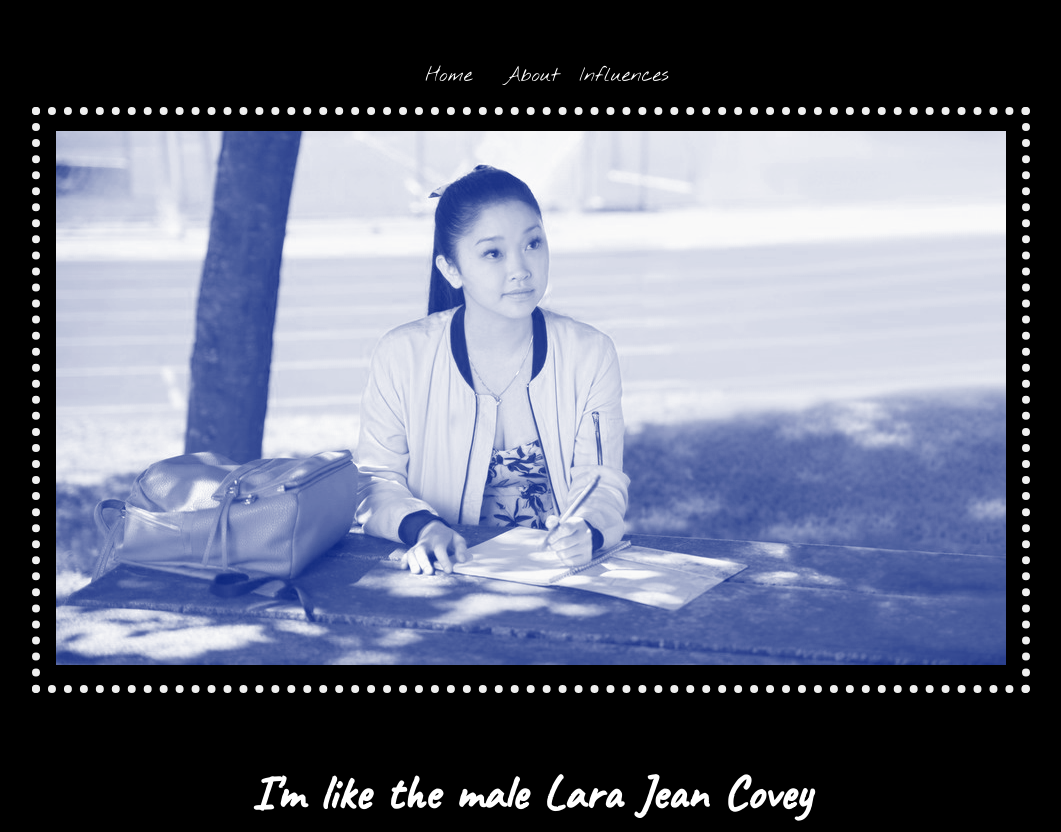
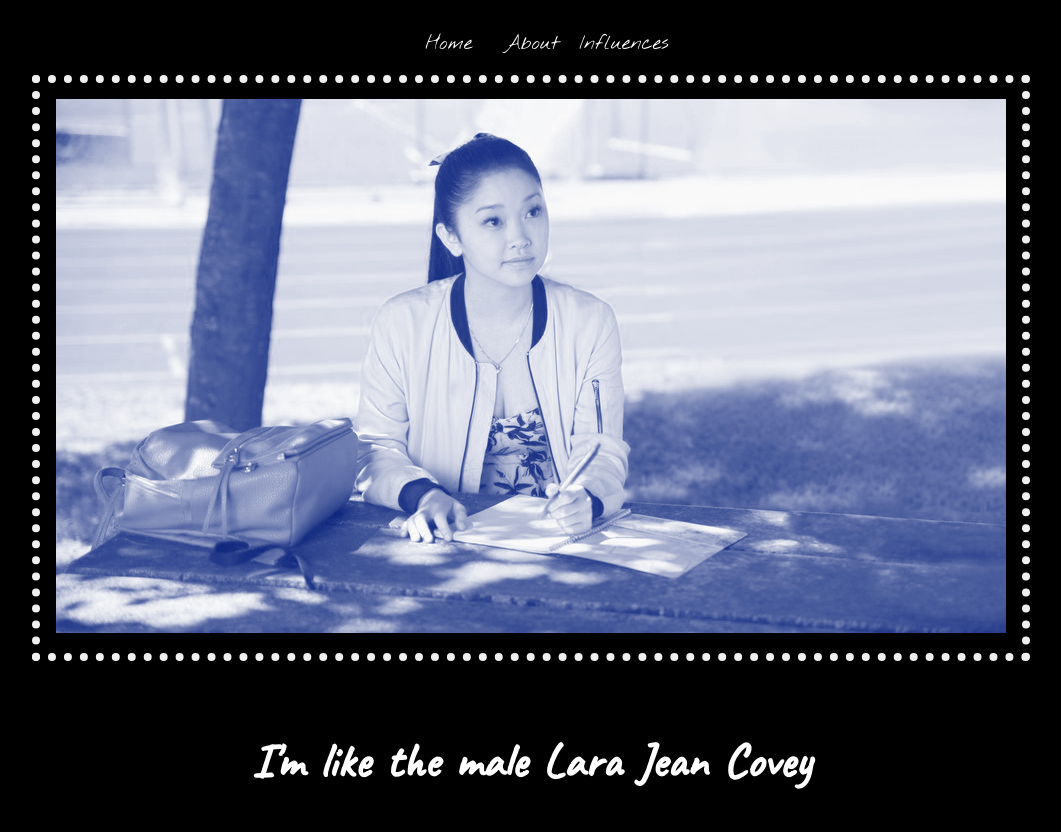
Before and after one commit to YangIon/yang-webpage, a plain HTML site: page home/about/index.html in a window 1280 px wide. Shown: the top 832 px of the page, without its empty margins (109-1170 px from the left). Drawn offline with nearby package versions, Linux system fonts and the light colour scheme; a web font is replaced by a local one.

Commit message:
Edited spacing

```diff
--- a/home/about/index.html
+++ b/home/about/index.html
@@ -45,7 +45,7 @@
             </filter>
         </defs>
     </svg>
-    <header class="flex flex-column items-center justify-center mw9 h6 pa4">
+    <header class="flex flex-column items-center justify-center mw9 h6 pa4 pt0">
          <ul class="list flex mt0 pa4 pb0 f4 pl5-ns gray">
                 <li class="handwritten"><a href="../../" class="no-underline dim white">Home</a></li>
                 <li class="handwritten pl4 pr1"><a href="../../home/about/" class="no-underline dim white">About</a></li>
```
